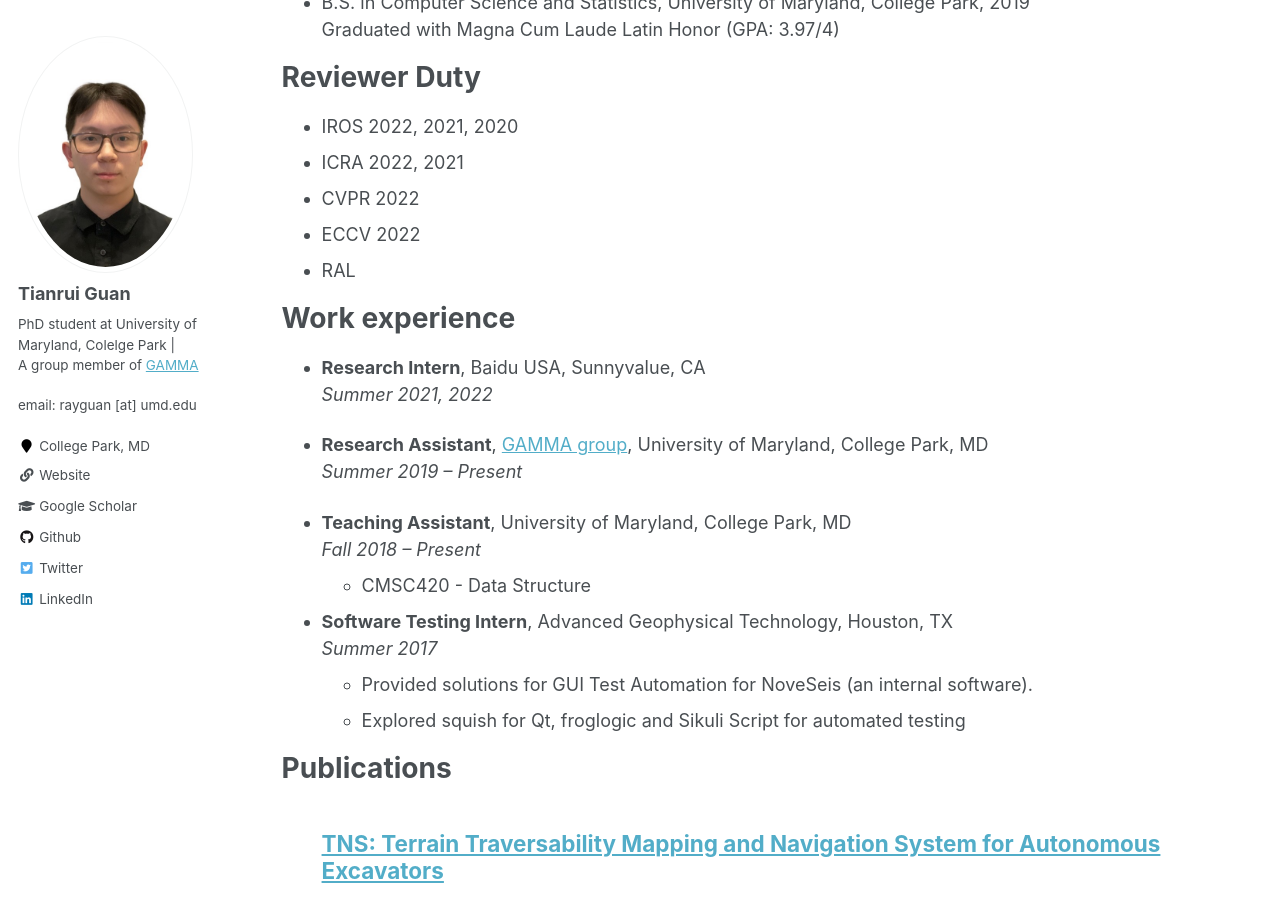
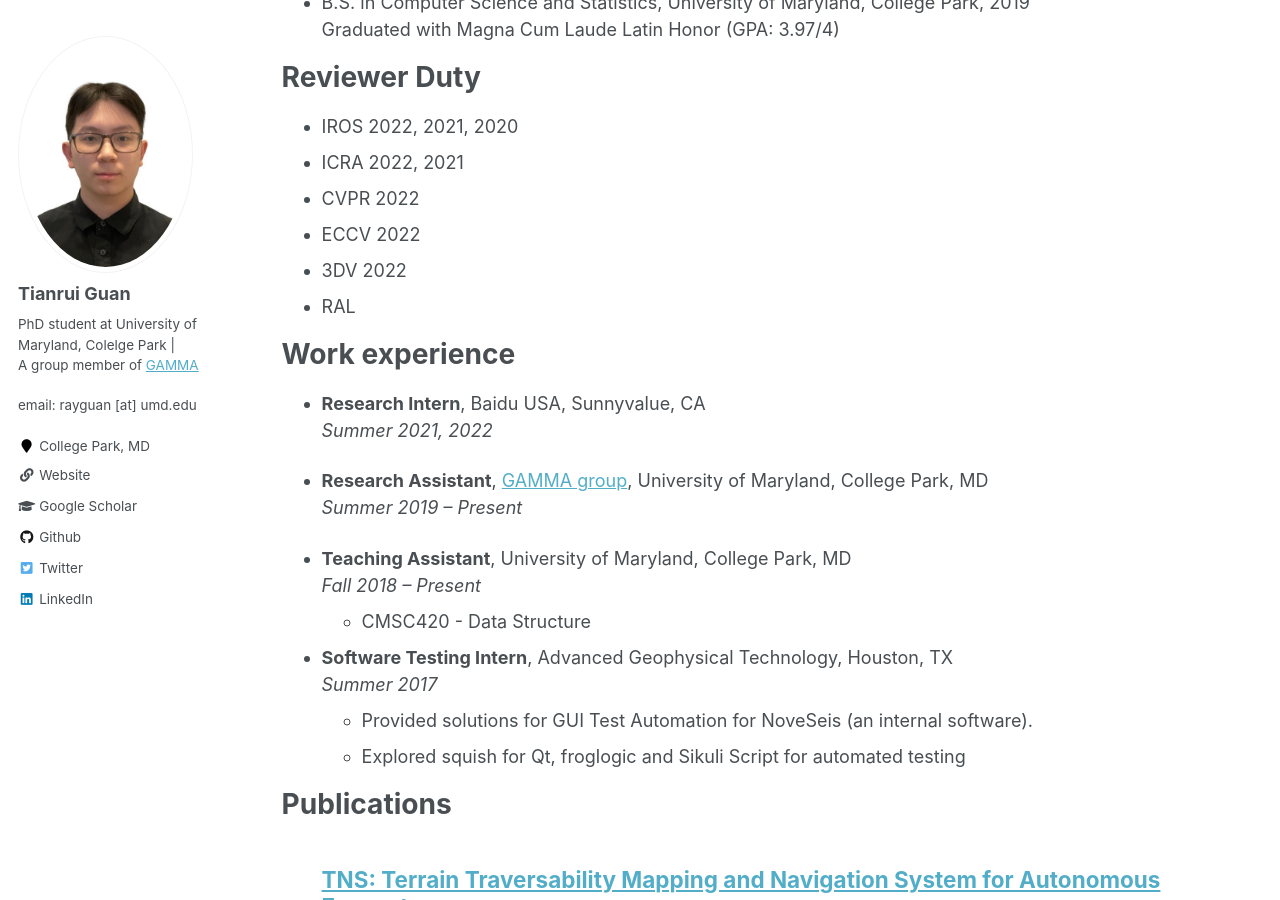
Before and after one commit to rayguan97/rayguan97.github.io, a Jekyll site: the page built from _pages/cv.md, in a window 1280 px wide and 900 px high, scrolled down 376 px. Built offline with Jekyll 4.4.1, drawn with Linux system fonts in a browser that asks for light colours.

Commit message:
Update cv.md

```diff
--- a/_pages/cv.md
+++ b/_pages/cv.md
@@ -27,6 +27,7 @@ Reviewer Duty
 * ICRA 2022, 2021
 * CVPR 2022
 * ECCV 2022
+* 3DV 2022
 * RAL
 
 Work experience
```
